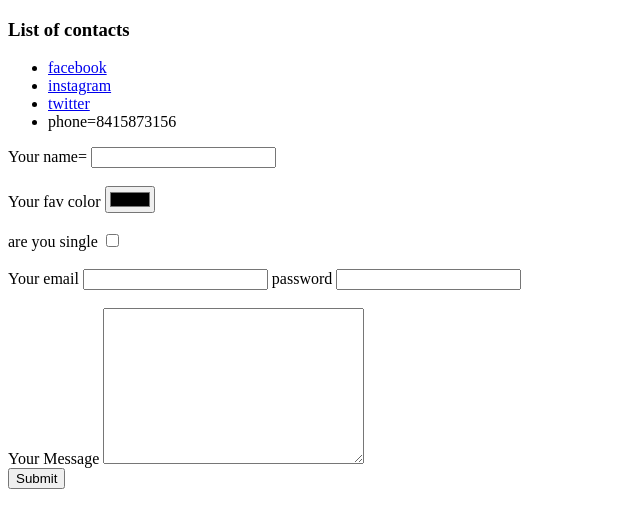
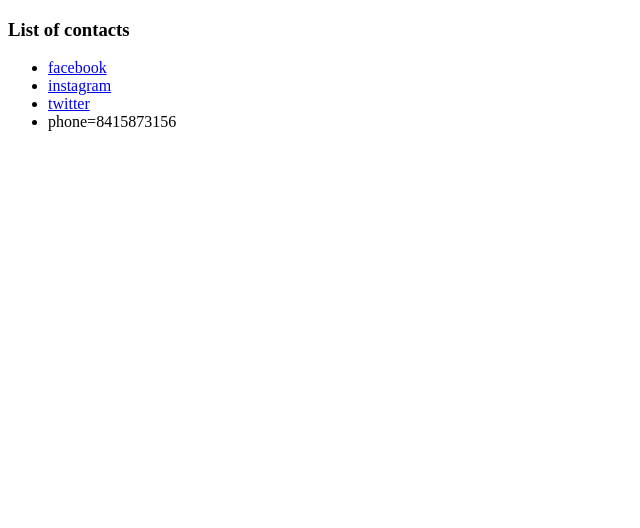
Before and after one commit to joybhowmik10/cv, a plain HTML site: page contacts.html in a window 1280 px wide. Shown: the whole page, without its empty margins (0-640 px from the left). Drawn offline with Linux system fonts and the light colour scheme.

Commit message:
2nd change for forms

```diff
--- a/contacts.html
+++ b/contacts.html
@@ -12,29 +12,6 @@
       <li><a href="https://twitter.com/bhowmikjoy1998">twitter</a></li>
       <li>phone=8415873156</li>
     </ul>
-    <form action="mailto:bhowmik.joy88@gmail.com" method="post" enctype="text/plain">
-    <label>Your name=</label>
-<input type="text"name="Your Name">
-<br>
-<br>
-<Label>Your fav color</Label>
-<input type="color" name="color">
-<br>
-<br>
-<label>are you single</label>
-<input type="checkbox">
-<br>
-<br>
-<label for="">Your email</label>
-<input type="email" name="your email">
-<label>password</label>
-<input type="password" name="password">
-<br>
-<br>
-<label for="">Your Message</label>
-<textarea name="your message" id="" cols="30" rows="10"></textarea>
-<br>
-<input type="submit">
-    </form>
+
   </body>
 </html>
```
Also changed, not shown: index.html (+2 -0 lines).
